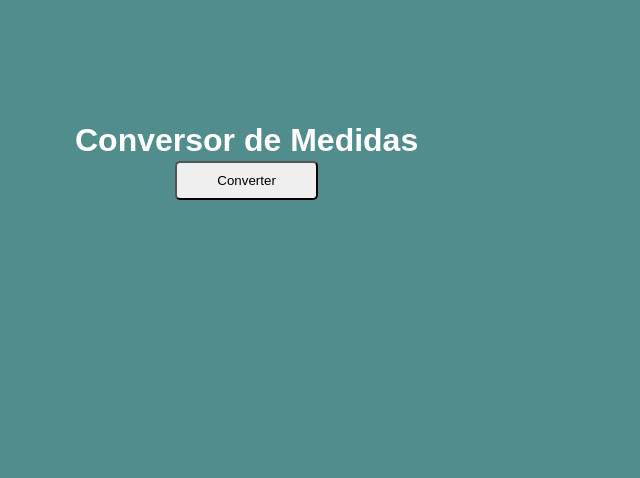
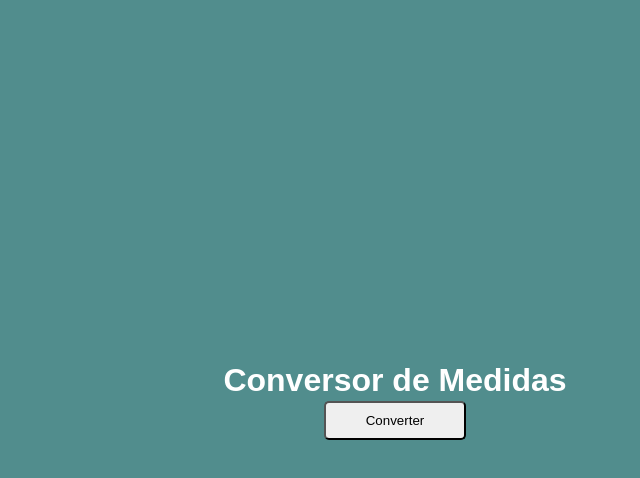
Before and after one commit to jeovacio/DESAFIOS-CURSO-EM-VIDEO, a plain HTML site: page js/desafio-05/index.html in a window 1280 px wide. Shown: the whole page, without its empty margins (245-885 px from the left). Drawn offline with Linux system fonts and the light colour scheme.

Commit message:
modificação quinto desafio

```diff
--- a/js/desafio-05/index.html
+++ b/js/desafio-05/index.html
@@ -16,14 +16,14 @@
             width: 100%;
             background-color: rgb(81, 141, 141);
             color: #ffffff;
-            text-align: center;
             line-height: 40px;
         }
 
         main {
-            position: absolute;
-            top: 15%;
-            left: 25%;
+            position: relative;
+            top: 50%;
+            transform: translateY(-50%);
+            text-align: center;
             font-family: sans-serif;
             font-weight: 900;
             font-size: 1em;
```
